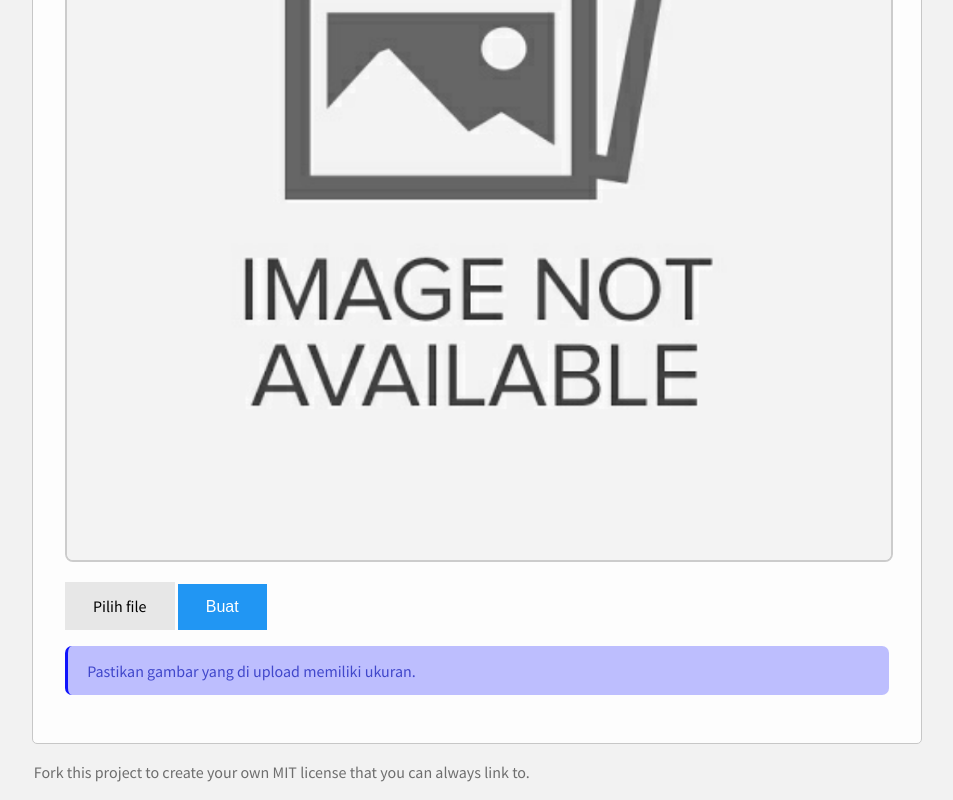
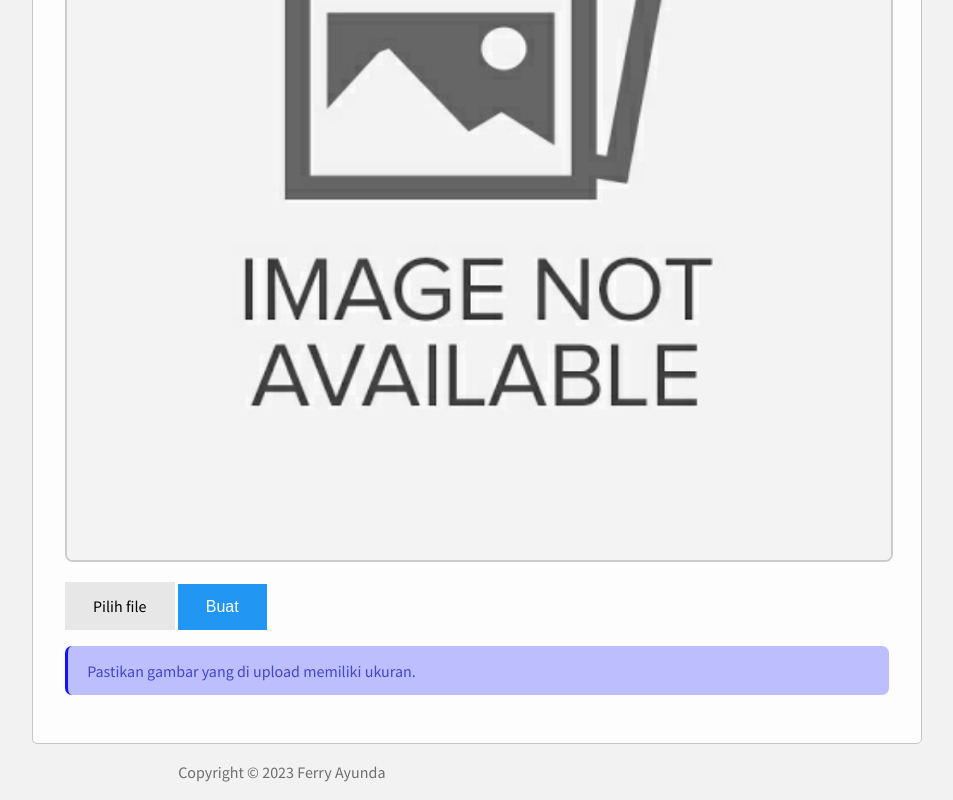
Before and after one commit to kisahklasik/prabowogibran2024, a plain HTML site: page index.html in a window 1280 px wide. Shown: the part 484-1284 px from the top of the page, without its empty margins (163-1116 px from the left). Drawn offline with nearby package versions, Linux system fonts and the light colour scheme.

Commit message:
Update index.html

```diff
--- a/index.html
+++ b/index.html
@@ -84,8 +84,7 @@ cursor: pointer; /* Add a pointer cursor on mouse-over */
 <p><canvas id="cvs" style="display: none"></p>
 </article>
 <footer>
-<p><a target="_blank" rel="noopener" href="https://github.com/remy/mit-license">Fork this project to create your own
-MIT license that you can always link to.</a></p>
+<p><a target="_blank" rel="noopener" href="#">Copyright © 2023 Ferry Ayunda</a></p>
 </footer>
 <script type="text/javascript" src="app.js"></script>
 <script type="text/javascript">
```
